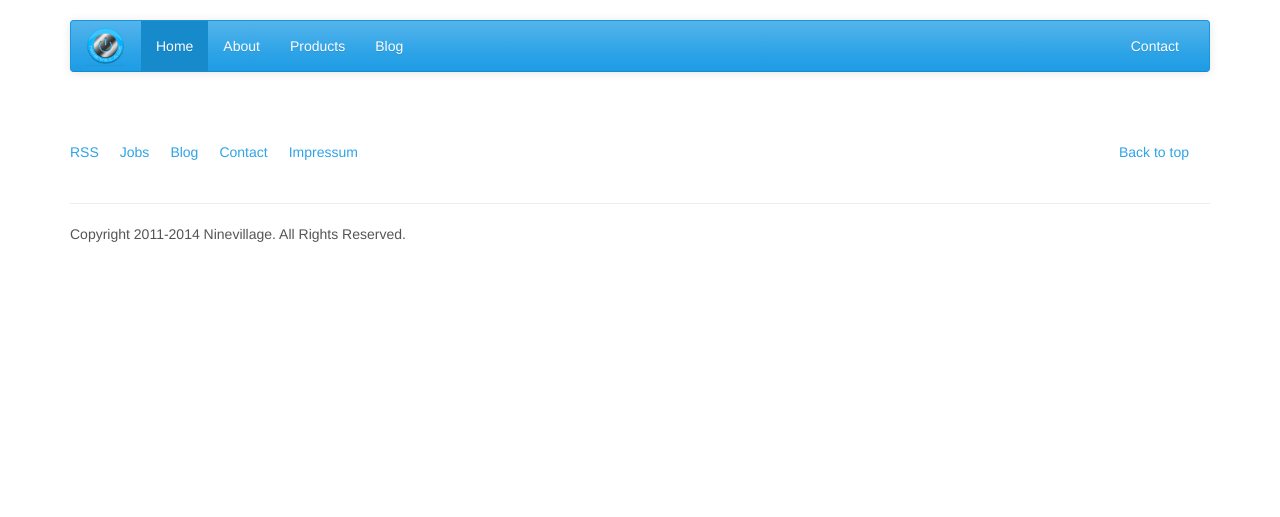
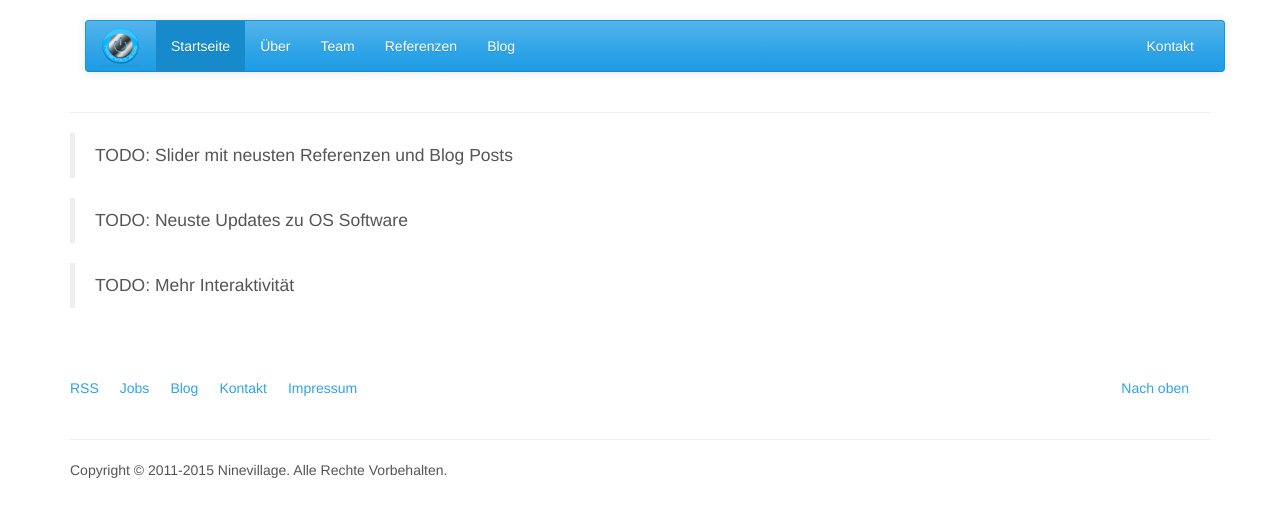
Before and after one commit to Ninevillage/ninevillage.github.io, a Jekyll site: the page built from pages/de/index.html, in a window 1280 px wide. Shown: the top 517 px of the page. Built offline with Jekyll 4.4.1, drawn with Linux system fonts in a browser that asks for light colours.

Commit message:
big update for page

```diff
--- a/_includes/footer.html
+++ b/_includes/footer.html
@@ -2,7 +2,7 @@
   <div class="row">
     <div class="col-md-12">
       <ul class="list-unstyled">
-        <li class="pull-right"><a href="#top">Back to top</a></li>
+        <li class="pull-right"><a href="#top">Nach oben</a></li>
         <li><a href="{{ "/feed.xml" | prepend: site.baseurl }}">RSS</a></li>
         {% assign pages = site.pages | sort:"weight"  %}
           {% for node in pages %}
@@ -20,7 +20,7 @@
   <hr>
   <div class="row">
     <div class="col-md-6">
-      <p>Copyright 2011-2014 Ninevillage. All Rights Reserved.</p>
+      <p>Copyright &copy; 2011-2015 Ninevillage. Alle Rechte Vorbehalten.</p>
     </div>
     <div class="col-md-6">
       <div class="pull-right">
@@ -29,3 +29,14 @@
     </div>
   </div>
 </footer>
+
+<script type="text/javascript">
+  $(document).ready(function() {
+    $('#header').on('affixed.bs.affix', function() {
+      $('.content').css('margin-top', '92px')
+    });
+    $('#header').on('affixed-top.bs.affix', function() {
+      $('.content').css('margin-top', '0px')
+    });
+  });
+</script>
--- a/_includes/header.html
+++ b/_includes/header.html
@@ -1,4 +1,4 @@
-<header>
+<header id="header" data-spy="affix" data-offset-top="15" class="container">
   <!-- Static navbar -->
   <nav class="navbar navbar-default" role="navigation">
     <div class="container-fluid">
--- a/_layouts/default.html
+++ b/_layouts/default.html
@@ -4,14 +4,13 @@
   {% include head.html %}
 
   <body>
+
     <div class="container">
       {% include header.html %}
-
 
       <div class="content">
         {{ content }}
       </div>
-
 
       {% include footer.html %}
     </div>
--- a/index.html
+++ /dev/null
@@ -1,12 +0,0 @@
----
-layout: default
-nav: true
-title: Home
-weight: 0
-permalink: /
----
-
-<div class="home">
-
-
-</div>
--- /dev/null
+++ b/pages/de/index.html
@@ -0,0 +1,23 @@
+---
+layout: default
+nav: true
+title: Startseite
+weight: 0
+permalink: /
+---
+
+<div class="home">
+
+
+</div>
+
+<hr>
+<blockquote>
+  TODO: Slider mit neusten Referenzen und Blog Posts
+</blockquote>
+<blockquote>
+  TODO: Neuste Updates zu OS Software
+</blockquote>
+<blockquote>
+  TODO: Mehr Interaktivität
+</blockquote>
```
Also changed, not shown: about.md (deleted, +0 -9 lines), blog.html (deleted, +0 -10 lines), jobs.html (deleted, +0 -9 lines), pages/de/about.md (added, +53 -0 lines), pages/de/blog.html (added, +16 -0 lines), pages/de/contact.html (renamed from contact.html, +13 -12 lines), pages/de/impressum.md (renamed from impressum.md, +0 -3 lines), pages/de/jobs.html (added, +14 -0 lines), pages/de/references.md (added, +53 -0 lines), pages/de/team.md (added, +30 -0 lines), pages/de/thanks_for_contact.md (added, +5 -0 lines), products.html (deleted, +0 -9 lines), 1 other file.
